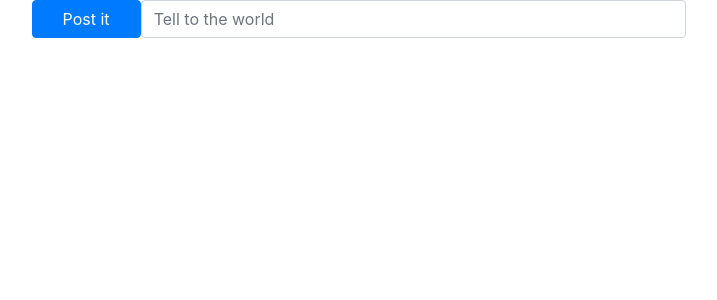
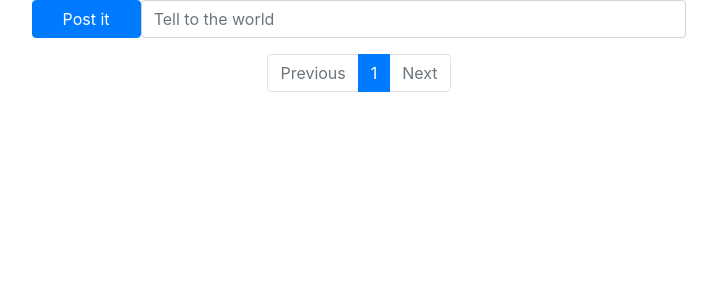
Before and after one commit to EgidioHPaixao/web50-projects-2020-x-network, a Django app: page / in a window 1280 px wide. Shown: the part 56-356 px from the top of the page, without its empty margins (281-998 px from the left). Run offline with Django 3.2, Linux system fonts and the light colour scheme; data that the repository does not hold is empty; some libraries are stand-ins or nearby versions.

Commit message:
pagination implement, force login when create or like post

```diff
--- a/network/static/network/index.js
+++ b/network/static/network/index.js
@@ -1,22 +1,78 @@
 document.addEventListener('DOMContentLoaded', function() {
     document.querySelector('#profile').style.display = 'none';
-    load_posts("");
-    document.querySelector('#following').addEventListener('click', () => load_posts("/followed"));
-
-
+    load_posts("",1);
+    if(user_is_logged()){
+        document.querySelector('#following').addEventListener('click', () => load_posts("/followed",1));
+    } else {
+        document.querySelector('#newPost').addEventListener('click', () => force_login());
+    }
 });
 
-function load_posts(addon) {
-    fetch(`/load${addon}`)
+function load_posts(addon,page) {
+
+    fetch(`/load${addon}?page=${page}`)
     .then(response => response.json())
-    .then(posts => {
+    .then(response => {
         document.getElementById('posts').innerHTML="";
-        posts.forEach(post => build_post(post));
+        build_paginator(addon,page,response.num_pages);
+        response.posts.forEach(post => build_post(post));
     })
 }
 
+function build_paginator(addon,page,num_pages) {
+
+    page_list = document.getElementById('pagination');
+    page_list.innerHTML="";
+
+    const previous = document.createElement('li');
+    if(page==1){
+        previous.className = "page-item disabled";
+    } else {
+        previous.className = "page-item";
+        previous.addEventListener('click', () => load_posts(addon,page-1));
+    }
+    const page_a_previous = document.createElement('a');
+    page_a_previous.className="page-link";
+
+    page_a_previous.href="#";
+    page_a_previous.innerHTML="Previous";
+    previous.append(page_a_previous);
+    page_list.append(previous);
+
+    for (let item=1; item<=num_pages; item++) {
+        const page_icon = document.createElement('li');
+        if(item==page) {
+            page_icon.className = "page-item active";
+        } else {
+            page_icon.className = "page-item";
+            page_icon.addEventListener('click', () => load_posts(addon,item));
+        }
+        const page_a = document.createElement('a');
+        page_a.className="page-link";
+        page_a.href="#";
+        page_a.innerHTML=item;
+        page_icon.append(page_a);
+
+        page_list.append(page_icon);
+    }
+
+    const next = document.createElement('li');
+    if(page==num_pages){
+        next.className = "page-item disabled";
+    } else {
+        next.className = "page-item";
+        next.addEventListener('click', () => load_posts(addon,page+1));
+    }
+    const page_a_next = document.createElement('a');
+    page_a_next.className="page-link";
+    page_a_next.href="#";
+    page_a_next.innerHTML="Next";
+    next.append(page_a_next);
+    page_list.append(next);
+
+}
+
 function show_profile(creator_id) {
-    console.log(`consultando perfil de ID ${creator_id}`);
     document.querySelector('#newPost').style.display = 'none';
     follow_button = document.getElementById('follow-button');
     follow_button.style.display = 'none';
@@ -24,7 +80,6 @@ function show_profile(creator_id) {
     fetch(`/profile/${creator_id}`)
     .then(response => response.json())
     .then(profile => {
-        console.log(profile);
         document.getElementById('following-amount').innerHTML=profile.following;
         document.getElementById('followers-amount').innerHTML=profile.followers;
         document.getElementById('profile_username').innerHTML=profile.profile_username;
@@ -38,6 +93,7 @@ function show_profile(creator_id) {
             follow_button.addEventListener('click', () => update_follow(creator_id) );
         }
     })
+    window.scrollTo(0,0);
     load_posts(`?profile=${creator_id}`);
 }
 
@@ -75,7 +131,12 @@ function build_post(post) {
         heart_bg="-empty";
     }
     like_icon.className = `icon-heart${heart_bg} col-auto`;
-    like_icon.addEventListener('click', () => update_like(post));
+    if(user_is_logged()) {
+        like_icon.addEventListener('click', () => update_like(post));
+    } else {
+        like_icon.addEventListener('click', () => force_login());
+    }
+
     likes_row.append(like_icon);
 
 
@@ -213,3 +274,11 @@ function getCookie(name) {
     const parts = value.split(`; ${name}=`);
     if (parts.length === 2) return parts.pop().split(';').shift();
   }
+
+function user_is_logged() {
+    return getCookie("sessionId")
+}
+
+function force_login() {
+    document.getElementById('login').click();
+}
--- a/network/templates/network/index.html
+++ b/network/templates/network/index.html
@@ -33,6 +33,12 @@
 
         </div>
     </div>
+    <div id="pages" class ="row justify-content-center" >
+        <nav aria-label="Page navigation example">
+        <ul id="pagination" class="pagination">
+        </ul>
+        </nav>
+    </div>
     <div id="posts"></div>
 {% endblock %}
 
--- a/network/templates/network/layout.html
+++ b/network/templates/network/layout.html
@@ -33,7 +33,7 @@
                     </li>
                 {% else %}
                     <li class="nav-item">
-                        <a class="nav-link" href="{% url 'login' %}">Log In</a>
+                        <a class="nav-link" id="login" href="{% url 'login' %}">Log In</a>
                     </li>
                     <li class="nav-item">
                         <a class="nav-link" href="{% url 'register' %}">Register</a>
--- a/network/views.py
+++ b/network/views.py
@@ -9,6 +9,8 @@ from .models import *
 from django.contrib.auth.decorators import login_required
 
 import json
+
+from django.core.paginator import Paginator
 
 def index(request):
     return render(request, "network/index.html")
@@ -95,9 +97,7 @@ def load_followed_posts(request):
     followed_profiles = request.user.get_followed_profiles.all()
     print(followed_profiles)
     posts = Post.objects.filter(creator__in=followed_profiles).all()
-    posts = posts.order_by("-created_date").all()
-    return JsonResponse([post.serialize(request.user) for post in posts], safe=False)
-
+    return paginated_posts(request,posts)
 
 def load_posts(request):
     profile = request.GET.get("profile", None)
@@ -105,8 +105,18 @@ def load_posts(request):
         posts = Post.objects.filter(creator=profile).all()
     else:
         posts = Post.objects.all()
+    return paginated_posts(request,posts)
+
+def paginated_posts(request,posts):
     posts = posts.order_by("-created_date").all()
-    return JsonResponse([post.serialize(request.user) for post in posts], safe=False)
+    paginator = Paginator(posts,10)
+    page_obj = paginator.get_page(request.GET["page"])
+    return JsonResponse({
+        "posts": [post.serialize(request.user) for post in page_obj],
+        "num_pages": paginator.num_pages
+        }
+        , safe=False)
+
 
 def profile(request,user_id):
     profile = Profile.objects.filter(id=user_id).first()
```
